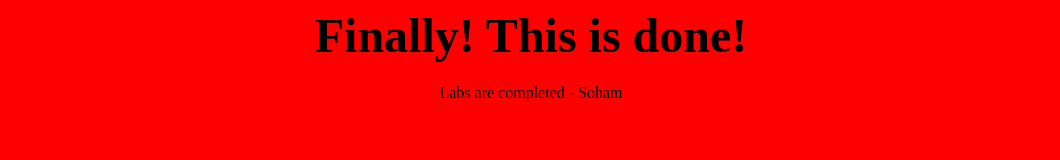
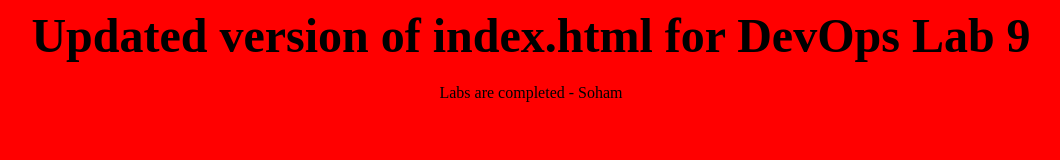
Before and after one commit to soham93/Soham-BG, a plain HTML site: page index.html in a window 1280 px wide. Shown: the whole page, without its empty margins (109-1169 px from the left). Drawn offline with Linux system fonts and the light colour scheme.

Commit message:
For last step of Lab 9

```diff
--- a/index.html
+++ b/index.html
@@ -1,7 +1,7 @@
 <html>
   <body style = "background-color:Red;">
     <center>
-      <h1><font size = 8> Finally! This is done! </font></h1>
+      <h1><font size = 8> Updated version of index.html for DevOps Lab 9 </font></h1>
       <p1> Labs are completed - Soham </p1>
     </center>
   </body>
```
